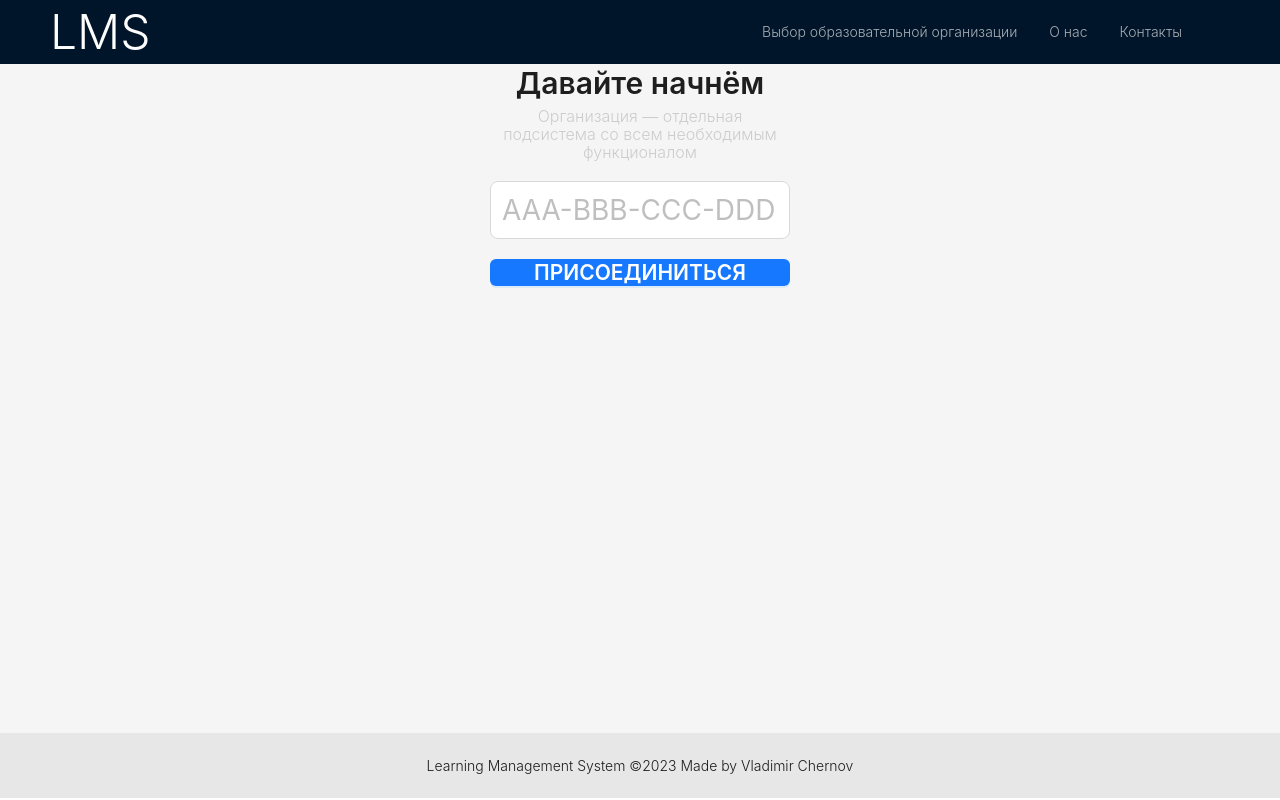
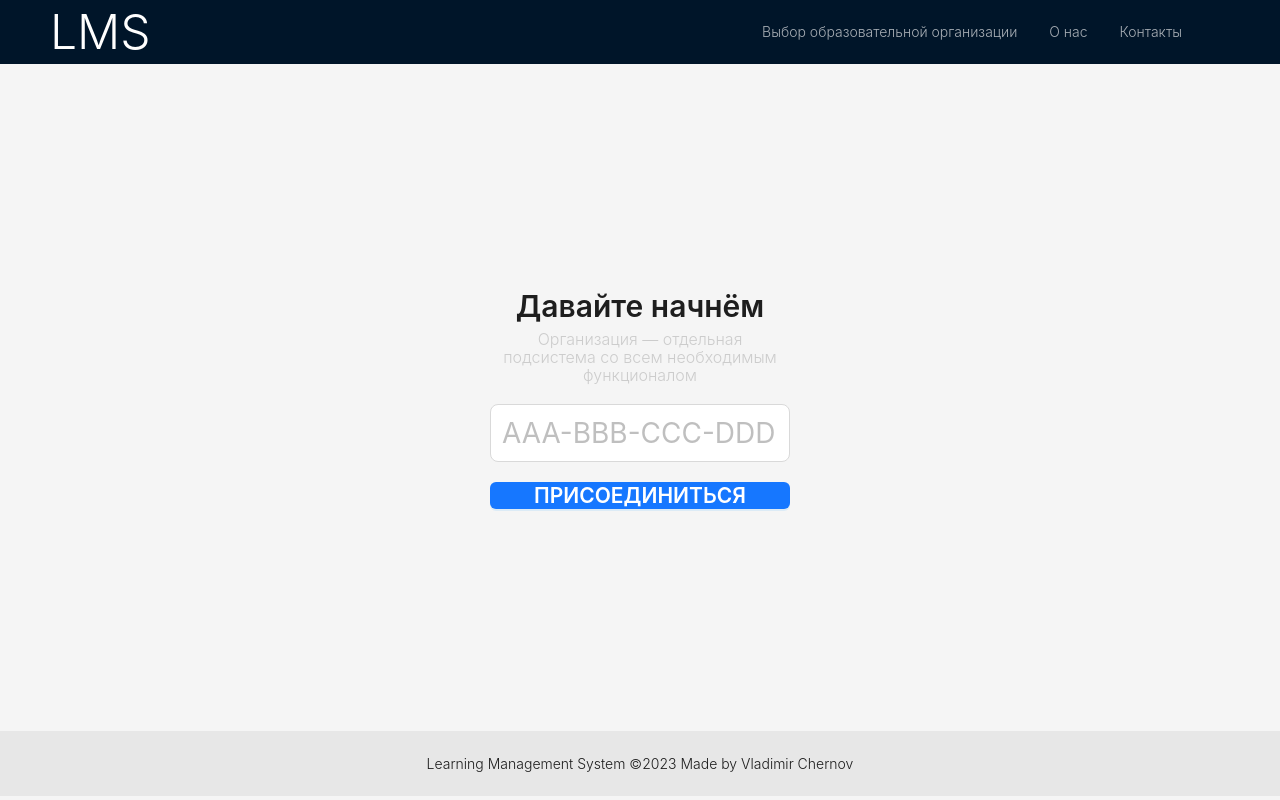
Before and after one commit to JaydenPears/LMS, a React (Create React App) app: page /auth in a window 1280 px wide. Built offline with nearby package versions, Linux system fonts and the light colour scheme.

Commit message:
Change styles and docs

```diff
--- a/src/App.js
+++ b/src/App.js
@@ -37,7 +37,7 @@ function App() {
 
 	return (
 		<div className="AppDiv">
-			<Layout className="layout" style={{minHeight: "calc(100% - 67px)"}}>
+			<Layout className="layout" style={{minHeight: "100%"}}>
 				<Header style={{position: "sticky", top: 0, zIndex: 999, width: '100%' }}>
 					<div className="logo">
 						<Link className="MainPageLink" to="">LMS</Link>
@@ -59,9 +59,9 @@ function App() {
 					/>
 				</Header>
 				<AppRouter className="BodyOfContent"/>
-			</Layout>
-			<Layout>
-				<Footer style={{ textAlign: 'center', background: "#e7e7e7"}}>Learning Management System ©2023 Made by Vladimir Chernov</Footer>
+				<Layout>
+					<Footer style={{ textAlign: 'center', background: "#e7e7e7"}}>Learning Management System ©2023 Made by Vladimir Chernov</Footer>
+				</Layout>
 			</Layout>
 		</div>
 	);
--- a/src/static/styles/Auth.css
+++ b/src/static/styles/Auth.css
@@ -3,7 +3,7 @@
     justify-content: center;
     align-items: center;
     flex-direction: column;
-    min-height: calc(100% - 131px);
+    min-height: calc(100vh - 133px);
 }
 
 .AuthLayout_innerWrapper {
--- a/src/static/styles/CatalogOfCourses.css
+++ b/src/static/styles/CatalogOfCourses.css
@@ -1,12 +1,10 @@
 .CatalogLayout {
     display: flex;
     flex-direction: column;
-    min-height: 100%;
-    align-items: center;
+    min-height: calc(100vh - 133px);
     max-width: 100%;
     align-items: center;
     flex-wrap: nowrap;
-    justify-content: center;
 }
 
 .SearchAndFilter{
--- a/src/static/styles/CourseDescription.css
+++ b/src/static/styles/CourseDescription.css
@@ -1,7 +1,7 @@
 .CourseDescriptionLayout {
     display: flex;
     flex-direction: column;
-    min-height: calc(100% - 131px);
+    min-height: calc(100vh - 133px);
     max-width: 100%;
     align-items: center;
     flex-wrap: wrap;
--- a/src/static/styles/HomePage.css
+++ b/src/static/styles/HomePage.css
@@ -1,6 +1,6 @@
 .HomeLayout {
     display: flex;
     flex-direction: column;
-    min-height: calc(100% - 131px);
+    min-height: calc(100vh - 133px);
     align-items: center;
 }
```
Also changed, not shown: 1 other file (tests, documents, lock files or other folders).
